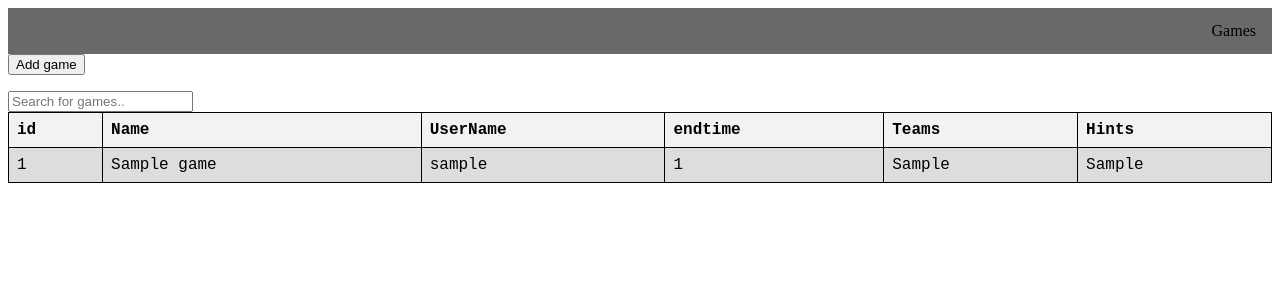
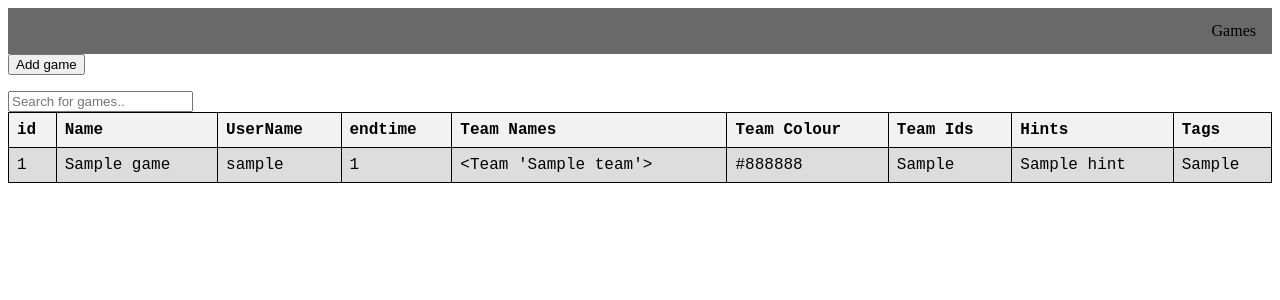
Before and after one commit to colinbarber/COEN-ELEC-390, a Flask app: template TAGit/templates/games.html in a window 1280 px wide. Shown: the top 300 px of the page. Run offline with Flask 2, Linux system fonts and the light colour scheme; tables that the repository leaves empty hold one stand-in row (values such as "Sample post"); the template is opened without the code that fills it: values that come from a table or form of the project are taken from there, most other values are stand-ins (such as "Sample title", 1, 10 or a date in 2020).

Commit message:
web page
This might honestly be the ugliest thing I've ever made but it works (ish)

```diff
--- a/TAGit/form.py
+++ b/TAGit/form.py
@@ -1,14 +1,17 @@
-from flask_wtf import FlaskForm
-from wtforms import StringField, SubmitField, IntegerField, PasswordField, SelectField, FieldList, DateTimeField
+from datetime import datetime
+
+from flask_wtf import FlaskForm, validators
+from wtforms import StringField, SubmitField, IntegerField, PasswordField, SelectField, FieldList, DateTimeField, Field
 from wtforms.validators import DataRequired, Length, Email, ValidationError, NumberRange
+
 message = "Integer between 1 and 10 required"
 
 
 class GameForm(FlaskForm):
     name = StringField('Name', validators=[DataRequired(), Length(min=1, max=255)])
     username = StringField('UserName', validators=[DataRequired(), Length(min=1, max=255)])
-    endtime = DateTimeField('End Time', format='%Y-%m-%d %H:%M:%S')
-    teams = FieldList(StringField('Teams', validators=[DataRequired(), Length(min=1, max=255)]), min_entries=1, max_entries=1000)
-    colours = FieldList(StringField('Colours', validators=[DataRequired(), Length(min=1, max=255)]), min_entries=1, max_entries=1000)
-    hints = FieldList(StringField('Hints', validators=[DataRequired(), Length(min=1, max=255)]), min_entries=1, max_entries=1000)
+    endtime = DateTimeField('End Time', validators=[DataRequired()], format="%Y-%m-%d %H:%M")
+    teams = StringField('Teams', validators=[DataRequired(), Length(min=1, max=255)])
+    colours = StringField('Colours', validators=[DataRequired(), Length(min=1, max=255)])
+    hints = StringField('Hints', validators=[DataRequired(), Length(min=1, max=255)])
     submit = SubmitField('Create')
--- a/TAGit/static/layout.css
+++ b/TAGit/static/layout.css
@@ -54,7 +54,7 @@ p{
   	font-size:50px;
   }
 span{
- 	color:white;
+ 	color:deepskyblue;
   }
 table {
     font-family: "Courier New", sans-serif;
--- a/TAGit/templates/games.html
+++ b/TAGit/templates/games.html
@@ -6,10 +6,13 @@
         <tr>
             <th onclick="sortTable(0)">id</th>
             <th onclick="sortTable(1)">Name</th>
-            <th onclick="sortTable(1)">UserName</th>
-            <th onclick="sortTable(2)">endtime</th>
-            <th onclick="sortTable(3)">Teams</th>
-            <th onclick="sortTable(5)">Hints</th>
+            <th onclick="sortTable(2)">UserName</th>
+            <th onclick="sortTable(3)">endtime</th>
+            <th onclick="sortTable(4)">Team Names</th>
+            <th onclick="sortTable(5)">Team Colour</th>
+            <th onclick="sortTable(6)">Team Ids</th>
+            <th onclick="sortTable(7)">Hints</th>
+            <th onclick="sortTable(8)">Tags</th>
         </tr>
         {% block content2 %}
             {% for game in Games %}
@@ -18,7 +21,10 @@
                     <td>{{ game.name }}</td>
                     <td>{{ game.user_name }}</td>
                     <td>{{ game.time_end }}</td>
+                    <td>{{ Teams[loop.index0]}}</td>
+                    <td>{{ Colours[loop.index0]}}</td>
                     <td>{{ game.team_ids }}</td>
+                    <td>{{ Hints[loop.index0] }}</td>
                     <td>{{ game.tag_ids }}</td>
                 </tr>
             {% endfor %}
--- a/app.py
+++ b/app.py
@@ -1,14 +1,12 @@
-import datetime
+from datetime import datetime
 
 from flask import request, render_template, url_for, redirect
-from TAGit.Exception import InvalidUsage
-from flask_expects_json import expects_json
+from TAGit.exception import InvalidUsage
 from flask import jsonify
 
 from TAGit.__init__ import app
 from TAGit.models.games import Game
 from TAGit.app_helper import *
-from TAGit.schema import create_game_schema
 from TAGit.form import GameForm
 
 
@@ -17,7 +15,20 @@ from TAGit.form import GameForm
 def games():
     app.logger.info("IP address: " + str(request.url))
     current_games = Game.query.all()
-    return render_template('games.html', Games=current_games, title="Games")
+    hint_tag = []
+    team_name = []
+    colours = []
+    for i in range(len(current_games)):
+        hint_tag.append(get_tag(to_int(current_games[i].tag_ids.split(","))))
+        team = get_team(current_games[i].team_ids.split(","))
+        team_name.append(team[0])
+        colours.append(team[1])
+    return render_template('games.html', Games=current_games, Hints=hint_tag, Teams=team_name, Colours=colours, title="Games")
+
+
+@app.route('/<string:page_name>')
+def static_page(page_name):
+    return render_template('%s.html' % page_name)
 
 
 # returns a json containing the info of this game
@@ -64,48 +75,14 @@ def get_team_scores(team_id):
     )
 
 
-"""
-# Puts a new game in the db if the json passed is valid
-@app.route('/game', methods=['PUT'])
-@expects_json(create_game_schema)
-def create_game():
-    app.logger.info(str(request.url))
-    content = request.get_json()
-    app.logger.info("Game name of hints requested", content)
-    g_name = content["name"]
-    u_name = content["username"]
-    end_time = content["endtime"]
-    teams = content["teams"]
-    colours = content["colours"]
-    hints = content["hints"]
-    team_ids = create_team(teams, colours)
-    tag_ids = create_tag(hints)
-    game = Game(name=g_name,
-                user_name=u_name,
-                team_ids=to_comma_separated_str(team_ids),
-                tag_ids=to_comma_separated_str(tag_ids),
-                time_end=end_time)
-    db.session.add(game)
-    db.session.flush()
-    game.name = str(game.name + str(game.id))
-    db.session.commit()
-    return jsonify(
-        {
-            "message": game.name
-        })
-"""
-
-
 @app.route('/new_game', methods=['GET', 'POST'])
 def new_game():
     app.logger.info(str(request.url))
     form = GameForm()
     if form.validate_on_submit():
-        team_ids = create_team(form.teams.data, form.colours.data)
-        tag_ids = create_tag(form.hints.data)
-        dt_obj = datetime.strptime(form.endtime.data,
-                                   '%d.%m.%Y %H:%M:%S,%f')
-        millisec = dt_obj.timestamp() * 1000
+        team_ids = create_team(form.teams.data.split(","), form.colours.data.split(","))
+        tag_ids = create_tag(form.hints.data.split(","))
+        millisec = form.endtime.data.timestamp() * 1000
         game = Game(name=form.name.data,
                     user_name=form.username.data,
                     team_ids=to_comma_separated_str(team_ids),
@@ -115,7 +92,7 @@ def new_game():
         db.session.flush()
         game.name = str(game.name + str(game.id))
         db.session.commit()
-        return redirect(url_for('new_games'))
+        return redirect(url_for('games'))
     return render_template('new_game.html', form=form, title="New Game")
 
 
@@ -208,3 +185,56 @@ class TeamScore:
 
 if __name__ == '__main__':
     app.run()
+
+"""
+# Puts a new game in the db if the json passed is valid
+@app.route('/game', methods=['PUT'])
+@expects_json(create_game_schema)
+def create_game():
+    app.logger.info(str(request.url))
+    content = request.get_json()
+    app.logger.info("Game name of hints requested", content)
+    g_name = content["name"]
+    u_name = content["username"]
+    end_time = content["endtime"]
+    teams = content["teams"]
+    colours = content["colours"]
+    hints = content["hints"]
+    team_ids = create_team(teams, colours)
+    tag_ids = create_tag(hints)
+    game = Game(name=g_name,
+                user_name=u_name,
+                team_ids=to_comma_separated_str(team_ids),
+                tag_ids=to_comma_separated_str(tag_ids),
+                time_end=end_time)
+    db.session.add(game)
+    db.session.flush()
+    game.name = str(game.name + str(game.id))
+    db.session.commit()
+    return jsonify(
+        {
+            "message": game.name
+        })
+
+    @app.route('/new_game', methods=['GET', 'POST'])
+def new_game(team_names, colours, hints):
+    app.logger.info(str(request.url))
+    form = GameForm()
+    if form.validate_on_submit():
+        team_ids = create_team(team_names, colours)
+        tag_ids = create_tag(hints)
+        dt_obj = datetime.strptime(form.endtime.data,
+                                   '%d.%m.%Y %H:%M:%S,%f')
+        millisec = dt_obj.timestamp() * 1000
+        game = Game(name=form.name.data,
+                    user_name=form.username.data,
+                    team_ids=to_comma_separated_str(team_ids),
+                    tag_ids=to_comma_separated_str(tag_ids),
+                    time_end=millisec)
+        db.session.add(game)
+        db.session.flush()
+        game.name = str(game.name + str(game.id))
+        db.session.commit()
+        return redirect(url_for('games'))
+    return render_template('game.html', form=form, title="New Game")
+"""
```
Also changed, not shown: TAGit/templates/new_game.html (+100 -10 lines).
